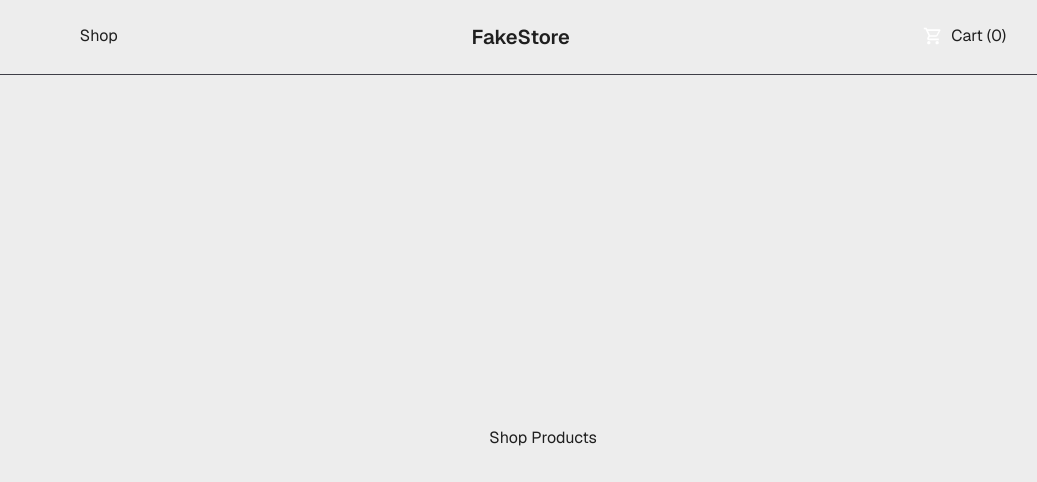
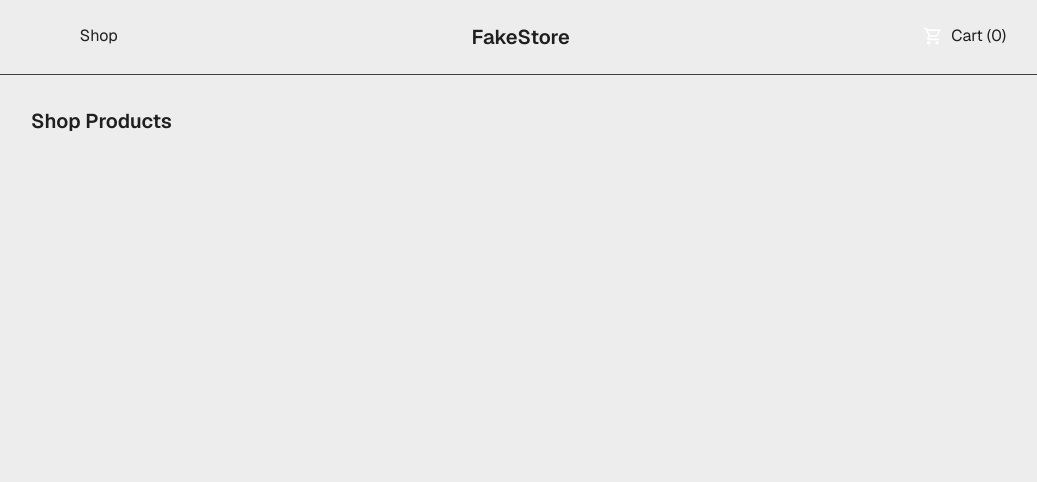
Before and after one commit to Splavacodo/shopping-cart, a Next.js app: page /shop in a window 1280 px wide. Shown: the top 482 px of the page, without its empty margins (97-1134 px from the left). Built offline with nearby package versions, Linux system fonts and the light colour scheme.

Commit message:
feat: Replaced temp /shop page content with a starting shop products header with initial basic styling

```diff
--- a/app/shop/page.tsx
+++ b/app/shop/page.tsx
@@ -1,8 +1,10 @@
 export default function Shop() {
     return (
-        <main className="flex-1 flex flex-col font-sans items-center justify-center">
-            <section>
-                <div>Shop Products</div>
+        <main className="flex-1 flex flex-col items-center font-sans py-8">
+            <section className="flex flex-col w-full max-w-8/10">
+                <header>
+                    <h1 className="font-semibold text-xl">Shop Products</h1>
+                </header>
             </section>
         </main>
     );
```
